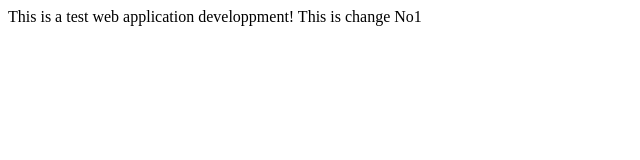
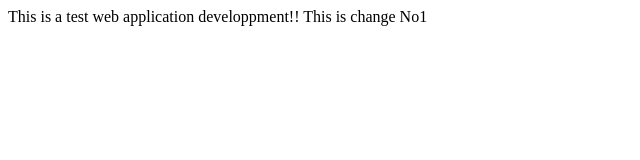
Before and after one commit to tarekbekir/myappsample, a plain HTML site: page index.html in a window 1280 px wide. Shown: the full height of the page, 0-640 px from the left. Drawn offline with Linux system fonts and the light colour scheme.

Commit message:
index.html changed

```diff
--- a/index.html
+++ b/index.html
@@ -5,7 +5,7 @@
     <title>MY APP</title>
   </head>
   <body>
-    This is a test web application developpment!
+    This is a test web application developpment!!
     This is change No1
 
   </body>
```
